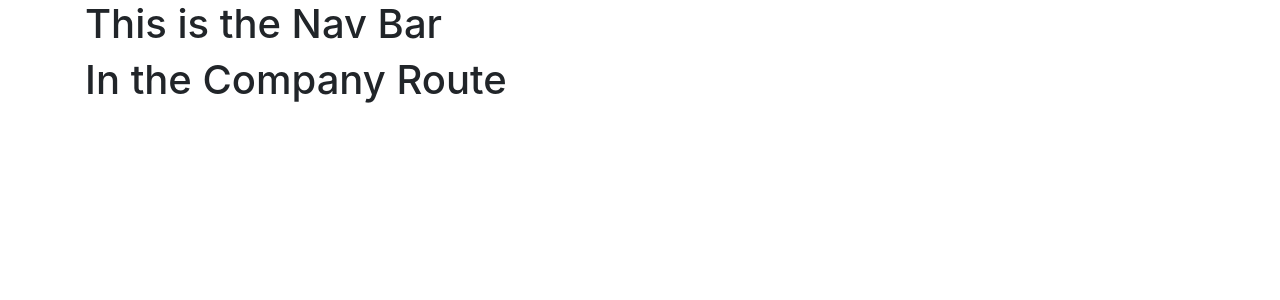
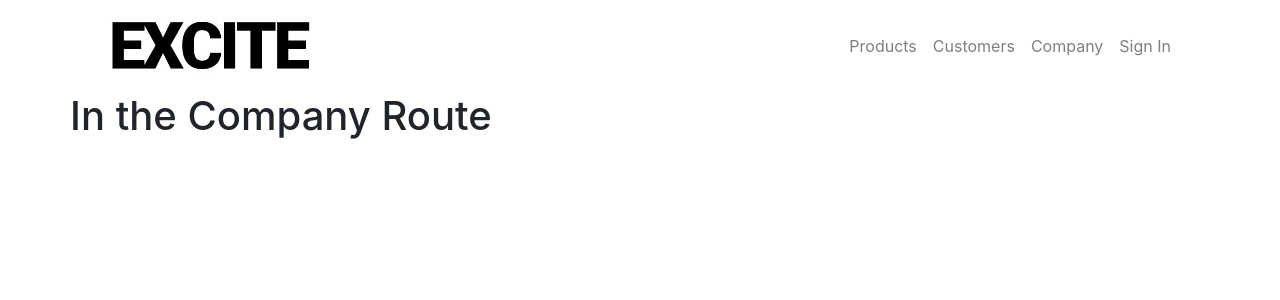
Before and after one commit to angela-andrews/Insight-Employee-Management-System, a React (Create React App) app in the folder client/: page /company in a window 1280 px wide. Shown: the top 300 px of the page. Built offline with nearby package versions, Linux system fonts and the light colour scheme.

Commit message:
navbar added

```diff
--- a/client/src/components/Company.js
+++ b/client/src/components/Company.js
@@ -1,7 +1,9 @@
 import React from 'react';
 
 const Company = () => (
-  <h1>In the Company Route</h1>
+  <div class="row">
+    <h1>In the Company Route</h1>
+  </div>
 );
 
 export default Company;
--- a/client/src/components/Navbar.js
+++ b/client/src/components/Navbar.js
@@ -1,7 +1,32 @@
 import React from 'react';
 
 const Navbar = () => (
-  <h1>This is the Nav Bar</h1>
+  <nav className="navbar navbar-expand-lg navbar-light">
+    <a className="navbar-brand" href="/">
+      <img alt="Incite Logo" src="images/excite.png" />
+    </a>
+    <button
+      className="navbar-toggler" type="button" data-toggle="collapse" data-target="#navbarNav" aria-controls="navbarNav"
+      aria-expanded="false" aria-label="Toggle navigation">
+      <span className="navbar-toggler-icon"></span>
+    </button>
+    <div className="collapse navbar-collapse" id="navbarNav">
+      <ul className="navbar-nav ml-auto">
+        <li className="nav-item">
+          <a className="nav-link" href="/products">Products</a>
+        </li>
+        <li className="nav-item">
+          <a className="nav-link" href="/customers">Customers</a>
+        </li>
+        <li className="nav-item">
+          <a className="nav-link" href="/company">Company</a>
+        </li>
+        <li className="nav-item">
+          <a className="nav-link" href="/signin">Sign In</a>
+        </li>
+      </ul>
+    </div>
+  </nav>
 );
 
 export default Navbar;
```
Also changed, not shown: client/public/images/excite.png (added).
